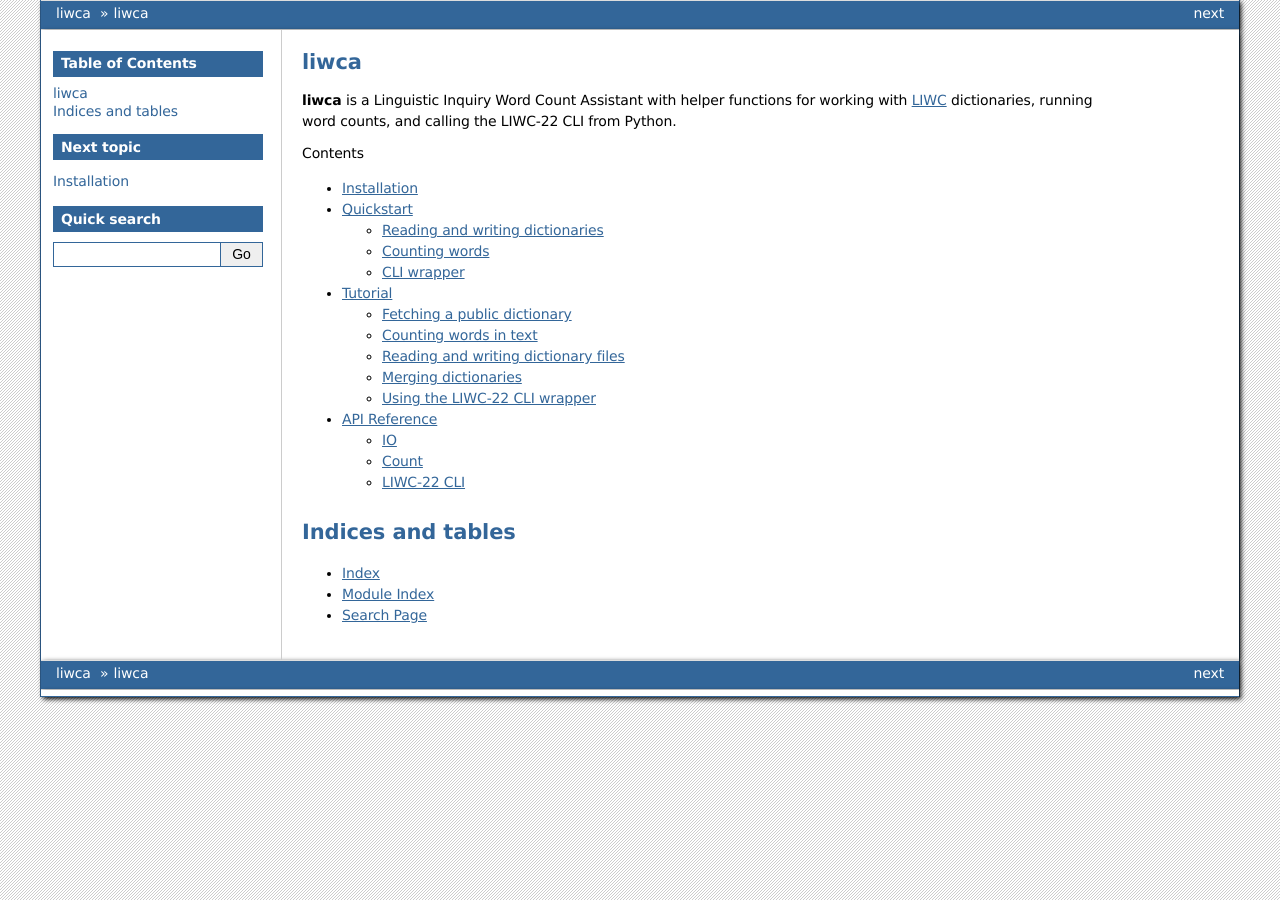
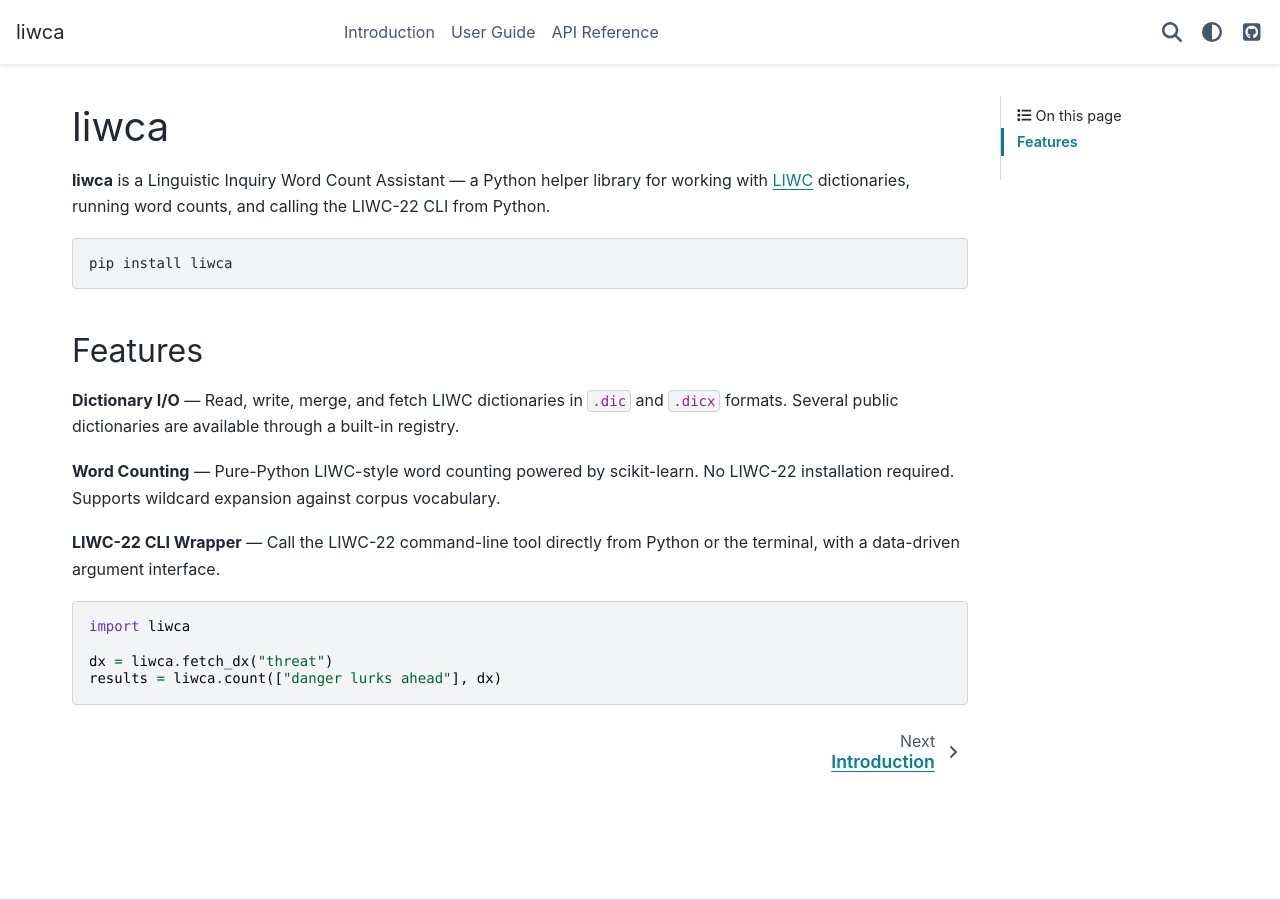
Before and after one commit to remrama/liwca, a Sphinx documentation site: the page built from docs/index.rst, in a window 1280 px wide. Built offline with Sphinx 7.4.7 and the PyData theme 0.15.4, drawn with Linux system fonts in a browser that asks for light colours.

Commit message:
Use pydata-sphinx theme

```diff
--- a/docs/api/io.rst
+++ /dev/null
@@ -1,7 +0,0 @@
-IO
-==
-
-Reading, writing, merging, and fetching LIWC dictionaries.
-
-.. automodule:: liwca.io
-   :members: read_dx, write_dx, merge_dx, fetch_dx, fetch_path
--- a/docs/conf.py
+++ b/docs/conf.py
@@ -26,8 +26,7 @@
 
 # -- Options for HTML output -------------------------------------------------
 
-html_theme = "bizstyle"
-# html_static_path = ["_static"]
+html_theme = "pydata_sphinx_theme"
 html_title = liwca.__name__
 html_show_sphinx = False
 html_show_copyright = False
@@ -37,6 +36,22 @@
 
 html_copy_source = False
 html_show_sourcelink = False
+
+html_theme_options = {
+    "github_url": "https://github.com/remrama/liwca",
+    "show_prev_next": True,
+    "navigation_with_keys": True,
+    "show_nav_level": 2,
+    "navbar_persistent": ["search-button"],
+    "footer_end": [],
+    "search_bar_text": "Search",
+    "article_header_start": [],
+    "primary_sidebar_end": [],
+}
+
+html_sidebars = {
+    "index": [],
+}
 
 add_function_parentheses = False
 
--- a/docs/index.rst
+++ b/docs/index.rst
@@ -1,23 +1,40 @@
 liwca
 =====
 
-**liwca** is a Linguistic Inquiry Word Count Assistant with helper functions for
-working with `LIWC <https://liwc.app>`_ dictionaries, running word counts, and
-calling the LIWC-22 CLI from Python.
+**liwca** is a Linguistic Inquiry Word Count Assistant — a Python helper
+library for working with `LIWC <https://liwc.app>`_ dictionaries, running
+word counts, and calling the LIWC-22 CLI from Python.
+
+.. code-block:: bash
+
+   pip install liwca
+
+Features
+--------
+
+**Dictionary I/O** — Read, write, merge, and fetch LIWC dictionaries in
+``.dic`` and ``.dicx`` formats. Several public dictionaries are available
+through a built-in registry.
+
+**Word Counting** — Pure-Python LIWC-style word counting powered by
+scikit-learn. No LIWC-22 installation required. Supports wildcard
+expansion against corpus vocabulary.
+
+**LIWC-22 CLI Wrapper** — Call the LIWC-22 command-line tool directly from
+Python or the terminal, with a data-driven argument interface.
+
+
+.. code-block:: python
+
+   import liwca
+
+   dx = liwca.fetch_dx("threat")
+   results = liwca.count(["danger lurks ahead"], dx)
+
 
 .. toctree::
-   :maxdepth: 2
-   :caption: Contents
+   :hidden:
 
-   installation
-   quickstart
-   tutorial
-   api/index
-
-
-Indices and tables
-==================
-
-* :ref:`genindex`
-* :ref:`modindex`
-* :ref:`search`
+   introduction
+   guide
+   api
--- a/pyproject.toml
+++ b/pyproject.toml
@@ -51,6 +51,7 @@
   "pytest-cov>=6.0",
   "ruff>=0.6",
   "sphinx",
+  "pydata-sphinx-theme>=0.16",
 ]
 
 [tool.setuptools.dynamic]
```
Also changed, not shown: docs/api.rst (added, +28 -0 lines), docs/api/count.rst (deleted, +0 -7 lines), docs/api/index.rst (deleted, +0 -9 lines), docs/api/liwc22.rst (deleted, +0 -7 lines), docs/guide.rst (renamed from docs/tutorial.rst, +4 -4 lines), docs/installation.rst (deleted, +0 -12 lines), docs/introduction.rst (renamed from docs/quickstart.rst, +21 -4 lines), 1 other file.
